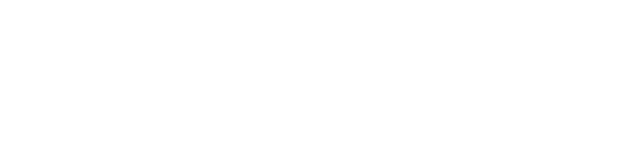
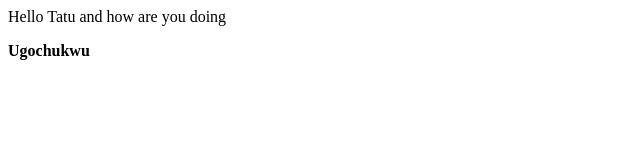
Before and after one commit to Franklin034/tatu-css, a plain HTML site: page index.html in a window 1280 px wide. Shown: the whole page, without its empty margins (0-640 px from the left). Drawn offline with Linux system fonts and the light colour scheme.

Commit message:
Add hello world

```diff
--- a/index.html
+++ b/index.html
@@ -2,7 +2,8 @@
 <head><title>TaTU CSS Project</title></head>
 <body>
 
-
+<p>Hello Tatu and how are you doing</p>
+<b>Ugochukwu</b>
 
 </body>
 
```
